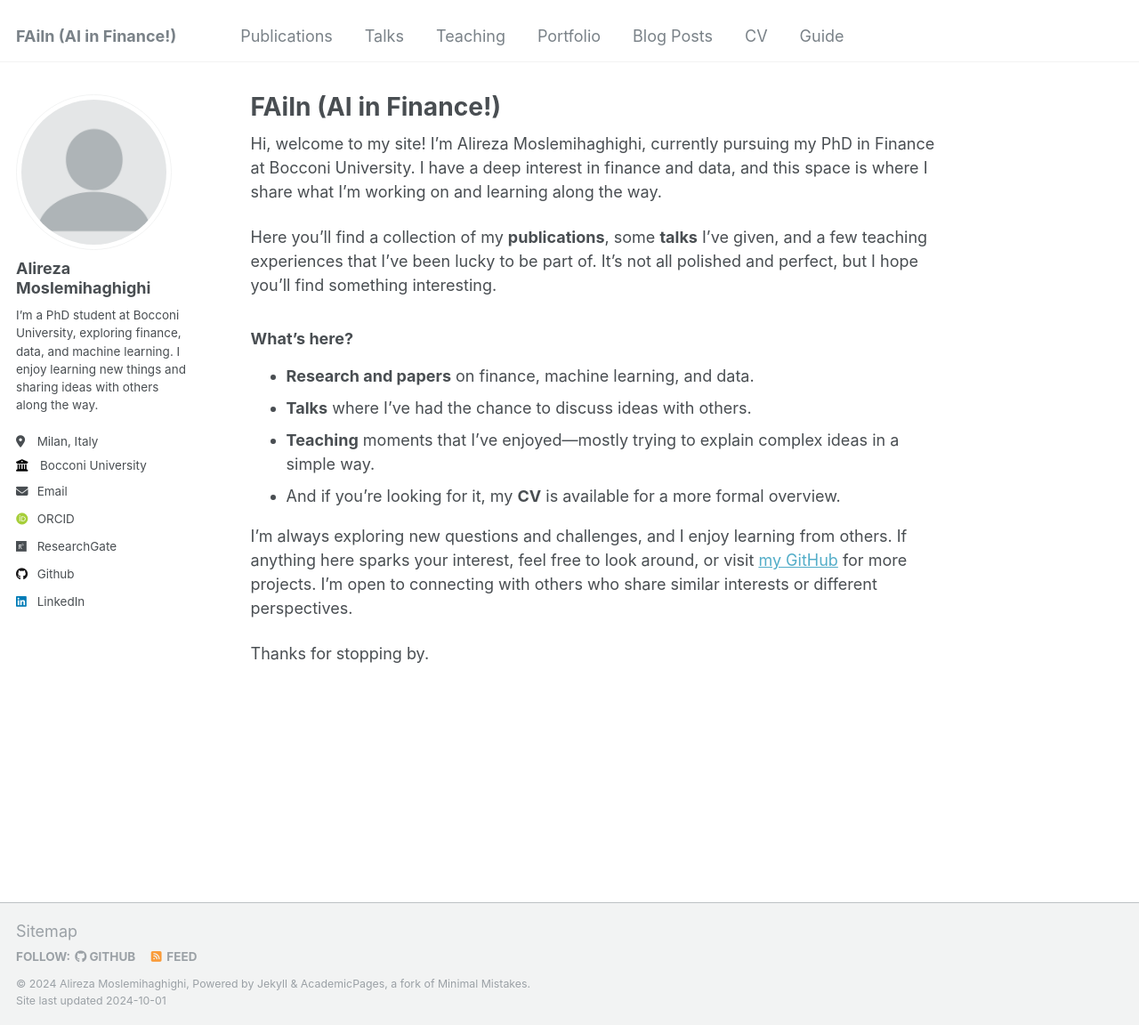
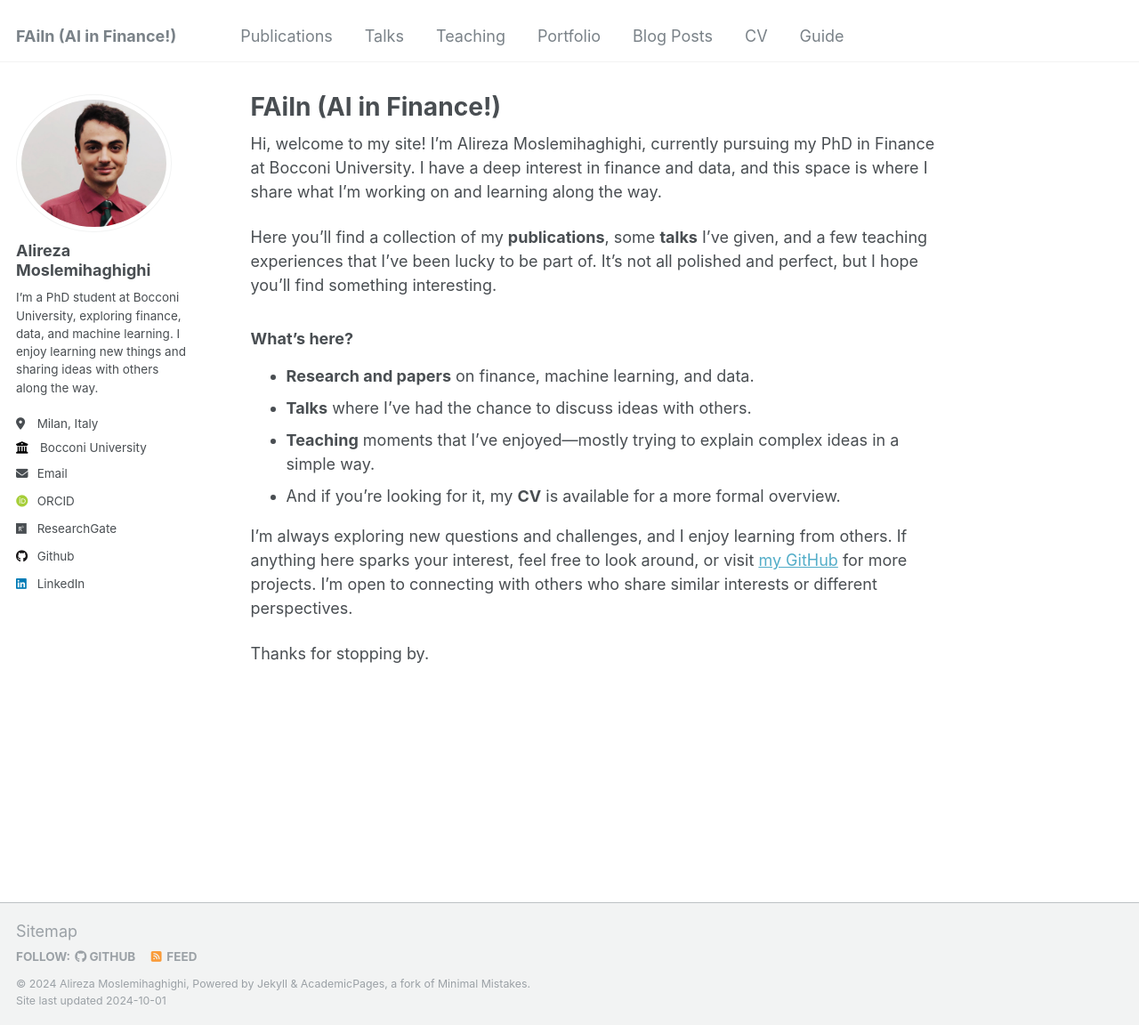
Before and after one commit to AAstroA/AAstroA.github.io, a Jekyll site: the page built from _pages/about.md, in a window 1280 px wide and 1152 px high. Shown: the whole window at 89% size. Built offline with Jekyll 4.4.1, drawn with Linux system fonts in a browser that asks for light colours; some web fonts are replaced.

Commit message:
Update _config.yml

```diff
--- a/_config.yml
+++ b/_config.yml
@@ -21,7 +21,7 @@ repository               : "AAstroA/AAstroA.github.io"
 #               Additional customization can be done by editing /_includes/author-profile.html
 author:
   # Biographic information
-  avatar           : "profile.png"
+  avatar           : "IMG_1651.JPG"
   name             : "Alireza Moslemihaghighi"
   pronouns         : # example: "she/her"
   bio              : "I’m a PhD student at Bocconi University, exploring finance, data, and machine learning. I enjoy learning new things and sharing ideas with others along the way."
```
